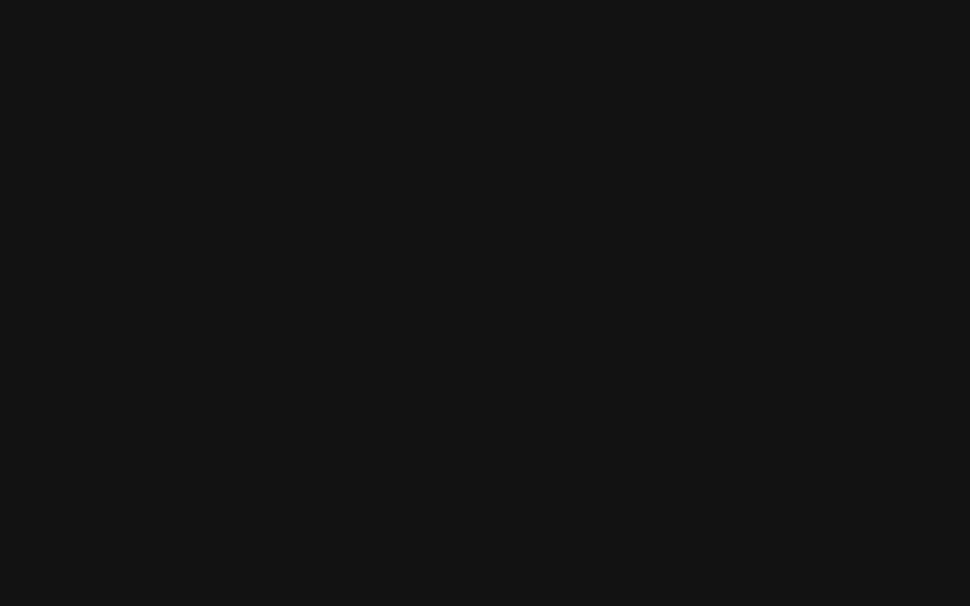
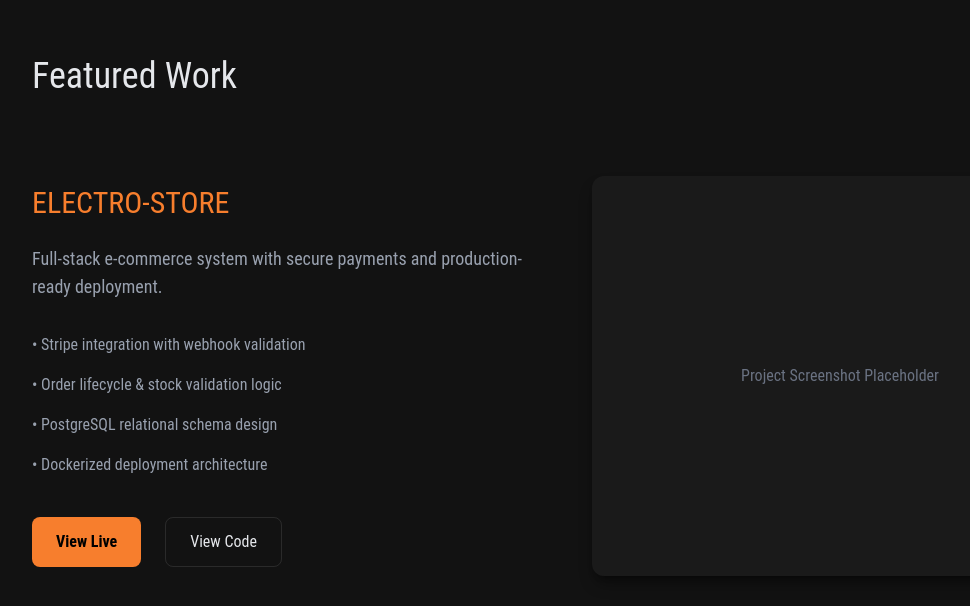
Before and after one commit to Do-Davin/davin-do-portfolio, a React (Vite) app: page / in a window 1280 px wide. Shown: the part 590-1196 px from the top of the page, without its empty margins (80-1050 px from the left). Before the commit the page ends 800 px from the top, so only its background shows below. Built offline with nearby package versions, Linux system fonts and the light colour scheme.

Commit message:
add sketch featured section

```diff
--- a/src/App.tsx
+++ b/src/App.tsx
@@ -1,9 +1,11 @@
 import Hero from './sections/Hero';
+import Featured from './sections/Featured';
 
 function App() {
   return (
     <div className="min-h-screen">
       <Hero />
+      <Featured />
     </div>
   );
 }
--- /dev/null
+++ b/src/sections/Featured.tsx
@@ -0,0 +1,48 @@
+import Container from '../layout/Container';
+
+export default function Featured() {
+  return (
+    <section className="py-32">
+      <Container>
+        <div className="mb-20">
+          <h2 className="text-4xl font-heading">Featured Work</h2>
+        </div>
+
+        <div className="grid md:grid-cols-2 gap-16 items-center">
+          {/* {LEFT SIDE} */}
+          <div>
+            <h3 className="text-3xl font-heading text-(--color-primary)">ELECTRO-STORE</h3>
+
+            <p className="mt-6 text-lg text-gray-400 max-w-xl">
+              Full-stack e-commerce system with secure payments and production-ready deployment.
+            </p>
+
+            <ul className="mt-8 space-y-4 text-gray-400">
+              <li>• Stripe integration with webhook validation</li>
+              <li>• Order lifecycle & stock validation logic</li>
+              <li>• PostgreSQL relational schema design</li>
+              <li>• Dockerized deployment architecture</li>
+            </ul>
+
+            <div className="mt-10 flex gap-6">
+              <button className="px-6 py-3 rounded-lg bg-(--color-primary) text-black font-semibold">
+                View Live
+              </button>
+
+              <button className="px-6 py-3 rounded-lg border border-white/10 hover:border-(--color-secondary) transition">
+                View Code
+              </button>
+            </div>
+          </div>
+
+          {/* {RIGHT SIDE} */}
+          <div>
+            <div className="rounded-xl bg-(--color-card) h-100 shadow-lg shadow-black/40 flex items-center justify-center text-gray-500">
+              Project Screenshot Placeholder
+            </div>
+          </div>
+        </div>
+      </Container>
+    </section>
+  );
+}
```
Also changed, not shown: 1 other file (tests, documents, lock files or other folders).
